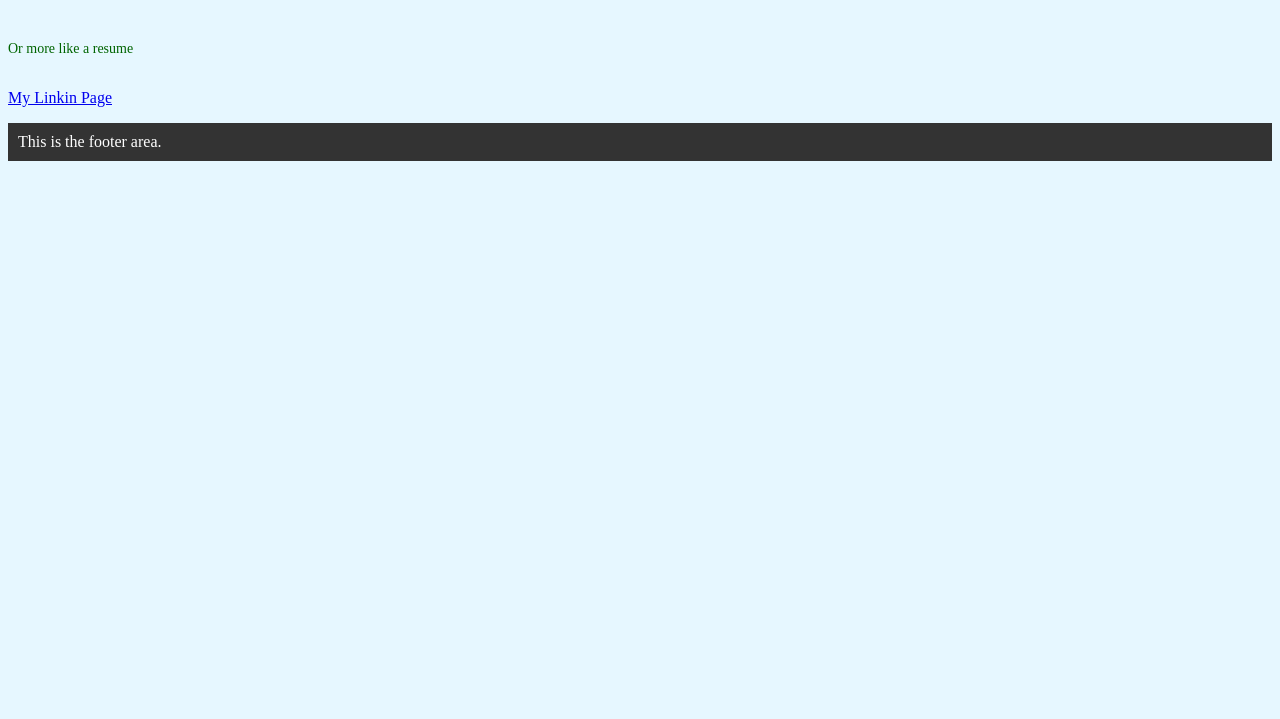
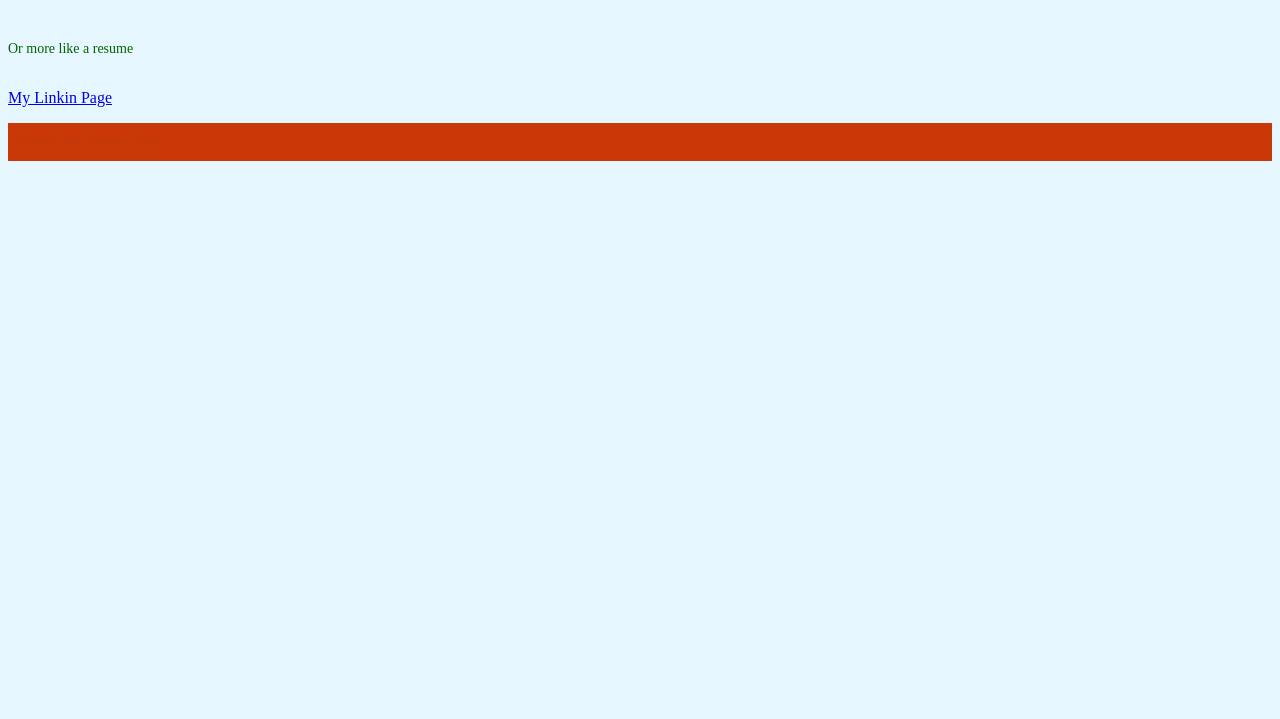
Before and after one commit to ShangyuLi-20929/shangyu_li.github.io, a plain HTML site: page index.html in a window 1280 px wide. Shown: the part 81-800 px from the top of the page. Drawn offline with Linux system fonts and the light colour scheme.

Commit message:
Update index.html

```diff
--- a/index.html
+++ b/index.html
@@ -16,8 +16,8 @@
         padding: 5px;
       }
       .footer {
-        background-color: #333;
-        color: white;
+        background-color: #cb3807;
+        color: rgba(114, 71, 71, 0.121);
         padding: 10px;
       }
     </style>
```
